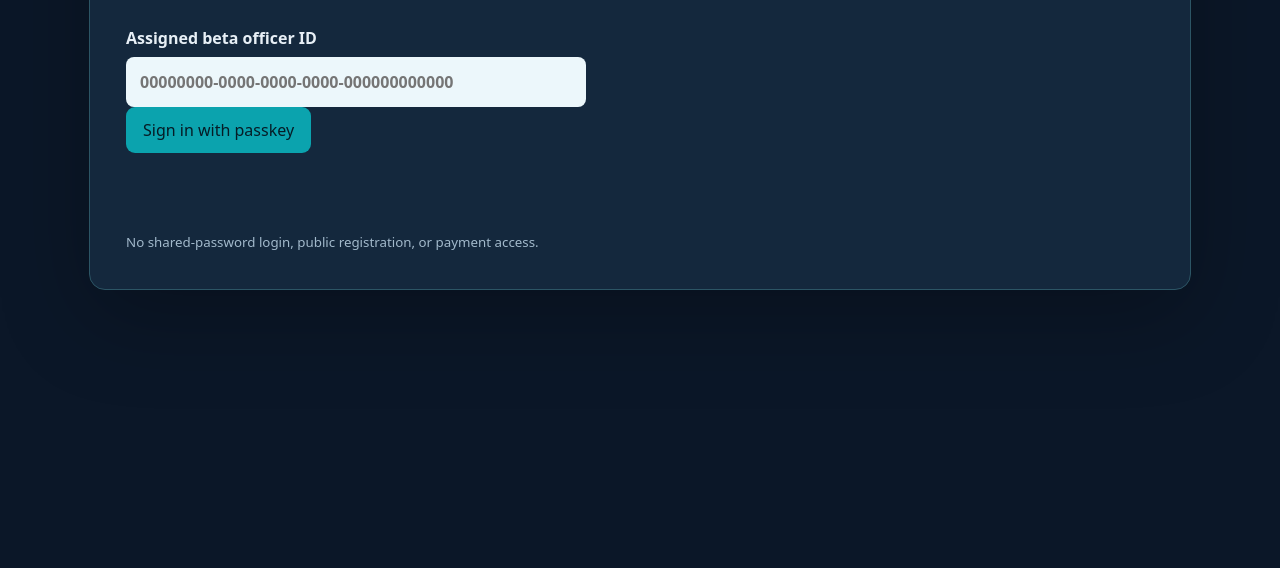
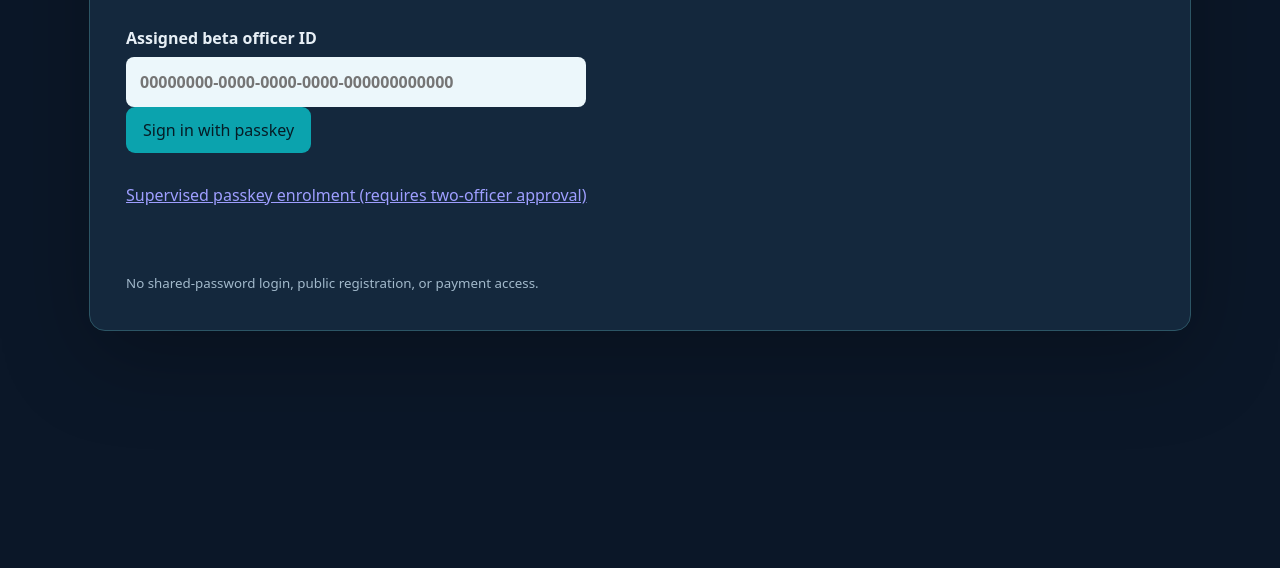
Before and after one commit to jamienewton2269/JNS-Home-Assistant-Deployment, a plain HTML site: page club-manager/beta/static/login.html in a window 1280 px wide. Shown: the part 232-800 px from the top of the page. Drawn offline with Linux system fonts and the light colour scheme; files that its build step writes are made by us from their sources.

Commit message:
Recover deployed CT101 beta beta/static/login.html

```diff
--- a/club-manager/beta/static/login.html
+++ b/club-manager/beta/static/login.html
@@ -1 +1 @@
-<!doctype html><html lang="en"><head><meta charset="utf-8"><meta name="viewport" content="width=device-width,initial-scale=1"><title>Club Manager · Secure beta</title><link rel="stylesheet" href="/assets/style.css"><script src="/assets/browser.js" defer></script></head><body><main><header><span class="brand">⛵ Club Manager</span><span class="pill">PRIVATE BETA</span></header><article><h1>Officer sign in</h1><p>Use your enrolled passkey or security key. Synthetic records only.</p><form id="login"><label>Assigned beta officer ID<input id="officer" required autocomplete="off" placeholder="00000000-0000-0000-0000-000000000000" pattern="[a-fA-F0-9-]{36}"></label><button>Sign in with passkey</button></form><p role="status" id="status"></p><small>No shared-password login, public registration, or payment access.</small></article></main></body></html>
+<!doctype html><html lang="en"><head><meta charset="utf-8"><meta name="viewport" content="width=device-width,initial-scale=1"><title>Club Manager · Secure beta</title><link rel="stylesheet" href="/assets/style.css"><script src="/assets/browser.js" defer></script></head><body><main><header><span class="brand"><img class="brand-mark" src="/assets/sailing-uk-logo-static.png" alt="" aria-hidden="true"> Club Manager</span><span class="pill">PRIVATE BETA</span></header><article><h1>Officer sign in</h1><p>Use your enrolled passkey or security key. Synthetic records only.</p><form id="login"><label>Assigned beta officer ID<input id="officer" required autocomplete="off" placeholder="00000000-0000-0000-0000-000000000000" pattern="[a-fA-F0-9-]{36}"></label><button>Sign in with passkey</button></form><p><a href="/enrol">Supervised passkey enrolment (requires two-officer approval)</a></p><p role="status" id="status"></p><small>No shared-password login, public registration, or payment access.</small></article></main></body></html>
```
